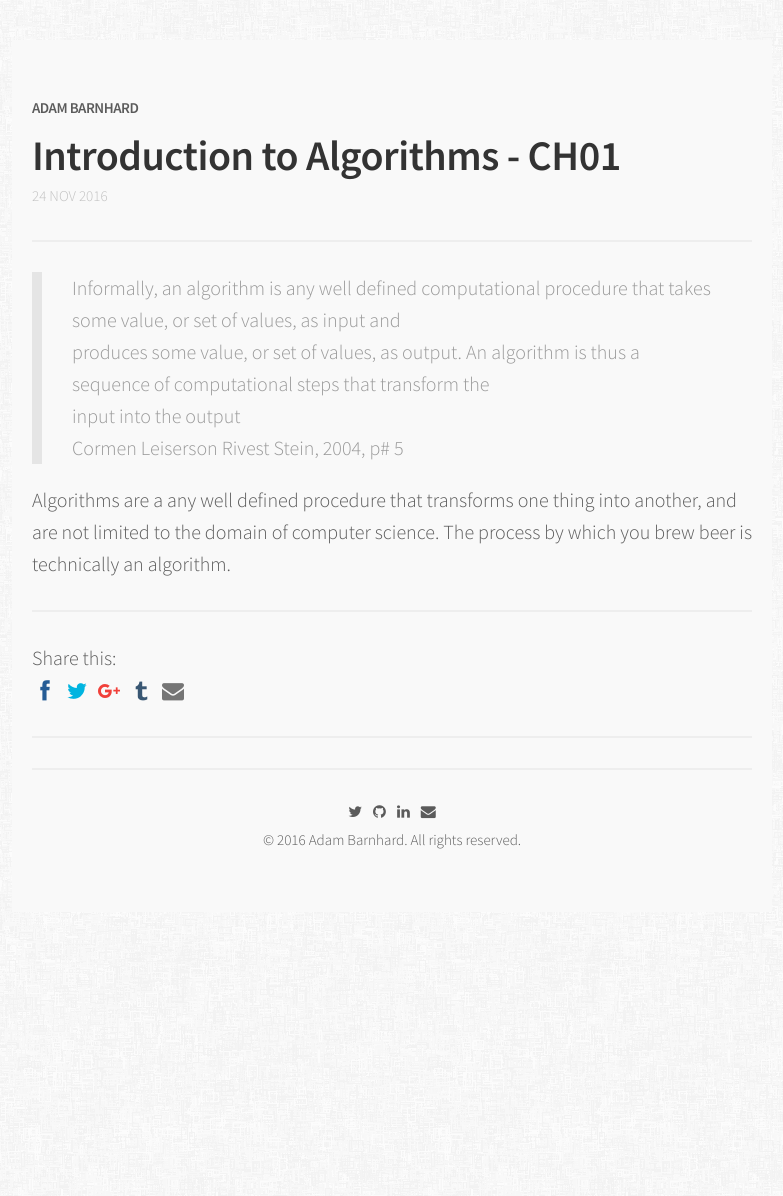
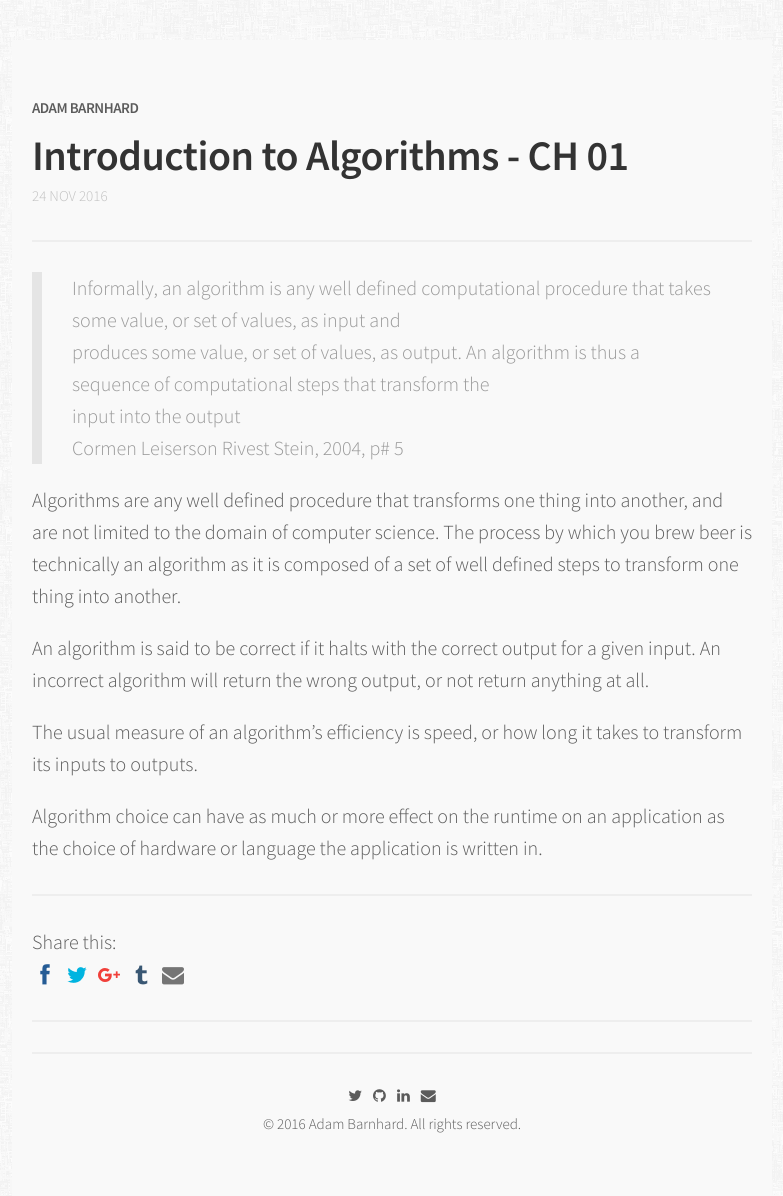
Before and after one commit to abarnhard/abarnhard.github.io, a Jekyll site: the page built from _posts/2017-02-12-algorithms-01.md, in a window 1280 px wide. Shown: the whole page, without its empty margins (248-1031 px from the left). Built offline with Jekyll 4.4.1, drawn with Linux system fonts in a browser that asks for light colours; nearby versions of some CDN libraries; comment, search, counter and statistics services are not loaded; before the commit the page ends 940 px from its top, so only the background shows below that.

Commit message:
Added notes

```diff
--- a/_posts/2017-02-12-algorithms-01.md
+++ b/_posts/2017-02-12-algorithms-01.md
@@ -1,6 +1,6 @@
 ---
 layout: post
-title: "Introduction to Algorithms - CH01"
+title: "Introduction to Algorithms - CH 01"
 description: "The Role of algorithms in computing"
 date: 2016-11-24
 comments: true
@@ -13,5 +13,12 @@ share: true
   input into the output\\
   Cormen Leiserson Rivest Stein, 2004, p# 5
 
-Algorithms are a any well defined procedure that transforms one thing into another, and are not limited to the domain of computer science.
-The process by which you brew beer is technically an algorithm.
+Algorithms are any well defined procedure that transforms one thing into another, and are not limited to the domain of computer science.
+The process by which you brew beer is technically an algorithm as it is composed of a set of well defined steps to transform one thing into another.
+
+An algorithm is said to be correct if it halts with the correct output for a given input. An incorrect algorithm will return the wrong output, or
+ not return anything at all.
+
+The usual measure of an algorithm's efficiency is speed, or how long it takes to transform its inputs to outputs.
+
+Algorithm choice can have as much or more effect on the runtime on an application as the choice of hardware or language the application is written in.
```
